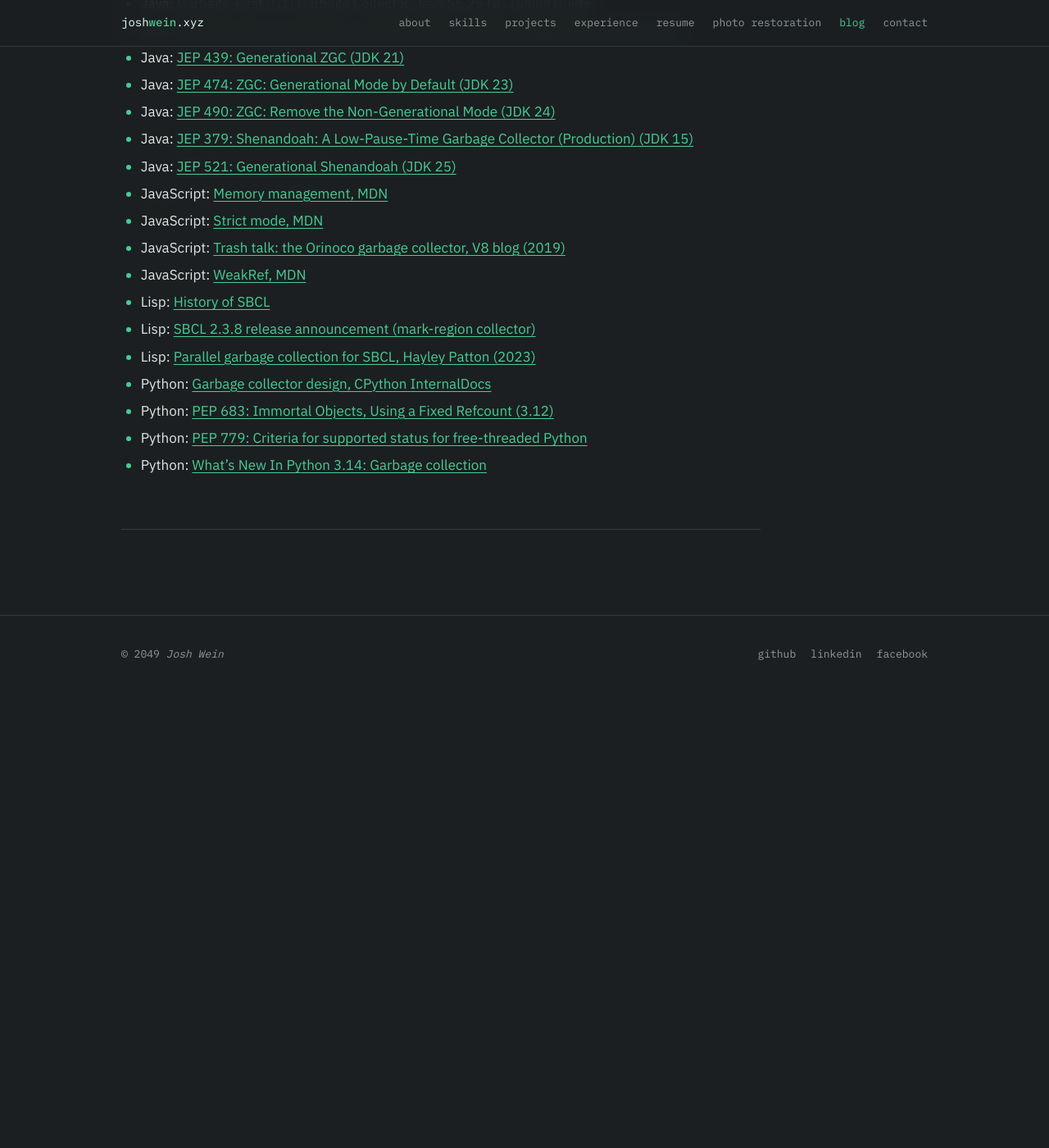
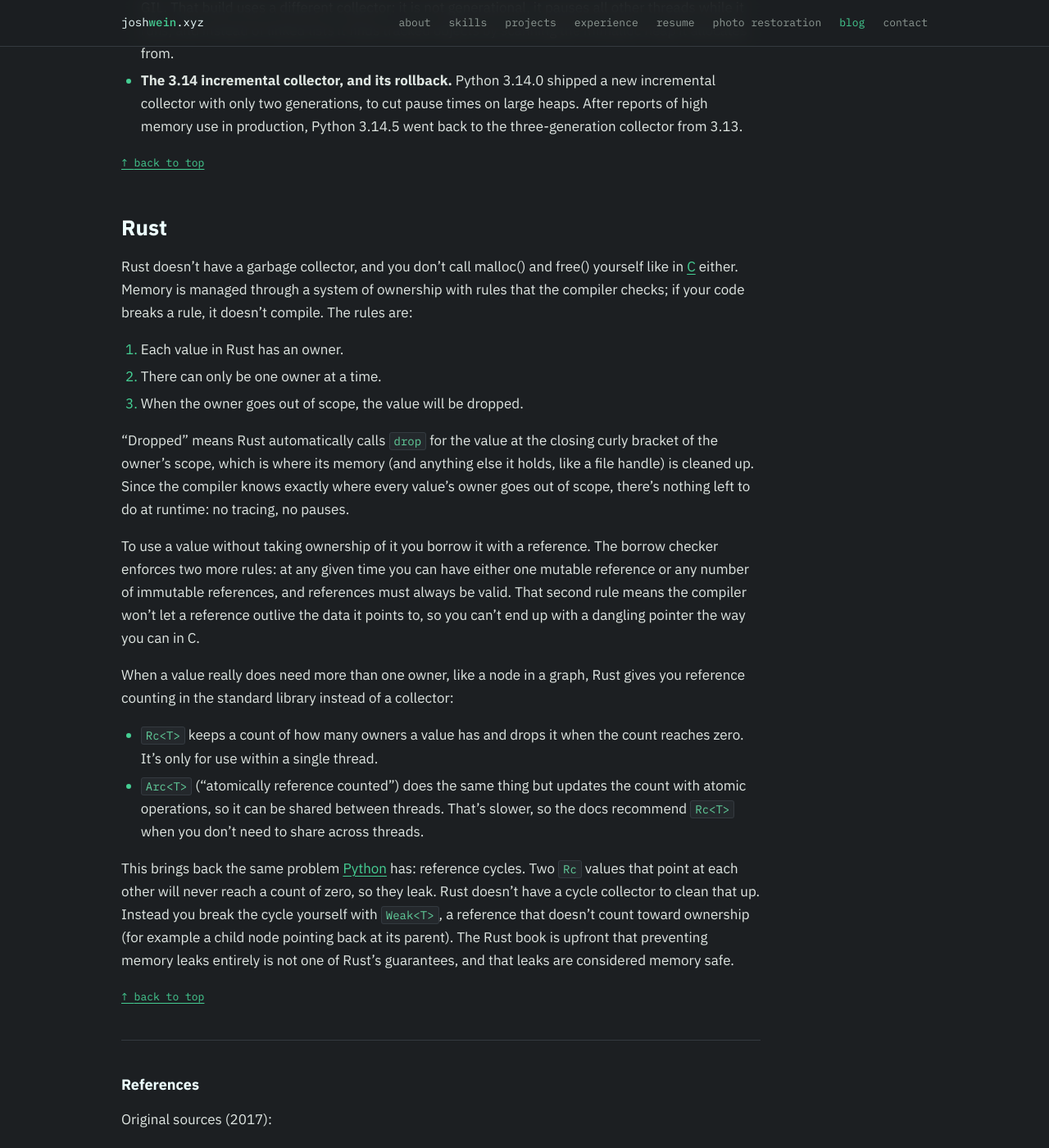
Before and after one commit to JoshWein/blog, a Jekyll site: the page built from _posts/2017-01-08-garbage-collection.md, in a window 1280 px wide and 1400 px high, scrolled down 8418 px. Shown: the whole window at 82% size. Built offline with Jekyll 4.4.1, drawn with Linux system fonts in a browser that asks for light colours; comment, search, counter and statistics services are not loaded; before the commit the page ends 9283 px from its top, so only the background shows below that; some of the changed text lies outside the part shown.

Commit message:
Add Go and Rust to the garbage collection post (#5)
* Restyle the blog to match the new joshwein.xyz design

Same dark palette, IBM Plex type, top bar and footer as the homepage.
Post list uses the numbered style from the projects section, code blocks get a
dark syntax theme. Drops Bootstrap 3 and jQuery: anchor scrolling is CSS now,
and the Xbox post's sidebar script is plain JS. The Canvas scaling post loads
MathJax 3 from jsDelivr since cdn.mathjax.org shut down.

Co-Authored-By: Claude Opus 5.5 <noreply@anthropic.com>
Claude-Session: https://claude.ai/code/session_01HtAirnyxZf7j2o6nmHTKFU

* Xbox post: keep Disqus full width, highlight the topmost visible section

Co-Authored-By: Claude Opus 5.5 <noreply@anthropic.com>
Claude-Session: https://claude.ai/code/session_01HtAirnyxZf7j2o6nmHTKFU

* Update the garbage collection post for 2026

Fix mistakes in the original (JavaScript reachability claim and example,
Python comment syntax and cycle-detection steps, Metaspace wording) and add
what has changed since 2017: G1/ZGC/Shenandoah in Java, V8's Orinoco and
WeakRef in JavaScript, SBCL's mark-region collector, and immortal objects,
free-threaded GC and the 3.14 incremental GC rollback in Python. New sources
are listed at the bottom; dead links updated.

Co-Authored-By: Claude Opus 5.5 <noreply@anthropic.com>
Claude-Session: https://claude.ai/code/session_01HtAirnyxZf7j2o6nmHTKFU

* Help search engines find the blog posts

Add jekyll-seo-tag (titles, meta descriptions, canonical URLs, Open Graph)
and jekyll-sitemap (/blog/sitemap.xml). Each post gets a description taken
from its own opening lines.

Co-Authored-By: Claude Opus 5.5 <noreply@anthropic.com>
Claude-Session: https://claude.ai/code/session_01HtAirnyxZf7j2o6nmHTKFU

* Add Go and Rust sections to the garbage collection post

Go: concurrent non-moving mark-sweep, escape analysis, GOGC/GOMEMLIMIT and
the Green Tea collector (default in Go 1.26). Rust: ownership, borrowing,
Rc/Arc reference counting and Weak to break cycles. Sources added to the
November 2026 list and checked by a separate review.

Co-Authored-By: Claude Opus 5.5 <noreply@anthropic.com>
Claude-Session: https://claude.ai/code/session_01HtAirnyxZf7j2o6nmHTKFU

---------

Co-authored-by: Claude <noreply@anthropic.com>

```diff
--- a/_posts/2017-01-08-garbage-collection.md
+++ b/_posts/2017-01-08-garbage-collection.md
@@ -2,20 +2,22 @@
 layout: post
 title: Garbage Collection in Different Languages
 title_description: Updated November 2026 for current versions of Java, JavaScript engines, SBCL and Python.
-description: 'Garbage collection is the automatic process of memory management. A quick rundown of how garbage collection and/or memory management is handled in C, Java, JavaScript, Lisp and Python.'
+description: 'Garbage collection is the automatic process of memory management. A quick rundown of how garbage collection and/or memory management is handled in C, Go, Java, JavaScript, Lisp, Python and Rust.'
 ---
 
 <div id="top"></div>
 
 Garbage collection is the automatic process of memory management. A garbage collector tries to clear up any unused memory or "garbage" to save space for a program. Different languages sometimes have different ways of handling garbage collection with some lower level languages relying on you to handle memory management on your own. I decided to put together a quick rundown of how garbage collection and/or memory management is handled in different languages. It's interesting to see the differences between the languages.
 
-> **Update (November 2026):** I originally wrote this in January 2017. A lot has changed since then, especially in Java and Python, so I've updated each section, fixed a few mistakes in the original, and added sources for the new material at the bottom.
+> **Update (November 2026):** I originally wrote this in January 2017. A lot has changed since then, especially in Java and Python, so I've updated each section, fixed a few mistakes in the original, added sections on Go and Rust, and added sources for the new material at the bottom.
 
 * [C](#c)
+* [Go](#go)
 * [Java](#java)
 * [JavaScript](#javascript)
 * [Lisp](#lisp)
 * [Python](#python)
+* [Rust](#rust)
 
 ## C
 
@@ -29,6 +31,24 @@ There are libraries for C that do exist to handle garbage collection such as The
 4. Finalization Phase: Any unreachable objects are enqueued for finalization. Finalization is the ability to execute user code right before an object is collected. This allows the system to reclaim any system resources or non-garbage-collected memory associated with the object.
 
 Because C doesn't tell the collector which words in memory are pointers, the Boehm GC is conservative: anything that looks like it could be a pointer into the heap is treated as one. Since it can't be sure whether a value is really a pointer, it can't safely move objects and rewrite pointers to them, so you don't get the compaction mentioned above.
+
+##### [back to top](#top)
+
+## Go
+
+Go has a garbage collector built into its runtime. It's a tracing collector that uses mark-sweep, the same basic idea as the [JavaScript](#javascript) section: starting from the roots, mark every value that can still be reached, then free everything that wasn't marked. Two things make it different from the [Java](#java) collectors:
+
+* It does most of its work concurrently with your program instead of stopping everything while it runs.
+* It's non-moving. Live objects stay where they are, so there's no compaction step.
+
+Go also tries to avoid creating garbage in the first place. The compiler runs escape analysis on every value: if it can prove a value doesn't outlive the function that created it, the value goes on the goroutine's stack and is freed automatically when the function returns. Only values that "escape to the heap" are the garbage collector's problem. You can see the compiler's decisions with `go build -gcflags=-m` (or `-m=3` for more detail).
+
+There are two main knobs for tuning it:
+
+* `GOGC` sets how much the heap can grow before the next collection, as a percentage of the live heap plus the GC roots (goroutine stacks and globals). The default is `GOGC=100`, so with 8 MiB of live heap and 2 MiB of stacks and globals, the next collection starts after roughly another 10 MiB is allocated. `GOGC=off` turns the collector off entirely.
+* `GOMEMLIMIT` (added in Go 1.19) sets a soft limit on the total memory the Go runtime uses, which makes the collector run more often as you get close to it.
+
+The newest change is the "Green Tea" collector, which became the default in Go 1.26 (February 2026). It still uses mark-sweep, but instead of scanning objects one at a time as it finds them, it works through memory a page at a time, which uses the CPU cache much better. The Go team expects a 10–40% reduction in garbage collection overhead for programs that lean on the collector heavily, though results vary.
 
 ##### [back to top](#top)
 
@@ -163,6 +183,27 @@ Python also exposes the garbage collector if you want to disable it by calling g
 
 ##### [back to top](#top)
 
+## Rust
+
+Rust doesn't have a garbage collector, and you don't call malloc() and free() yourself like in [C](#c) either. Memory is managed through a system of ownership with rules that the compiler checks; if your code breaks a rule, it doesn't compile. The rules are:
+
+1. Each value in Rust has an owner.
+2. There can only be one owner at a time.
+3. When the owner goes out of scope, the value will be dropped.
+
+"Dropped" means Rust automatically calls `drop` for the value at the closing curly bracket of the owner's scope, which is where its memory (and anything else it holds, like a file handle) is cleaned up. Since the compiler knows exactly where every value's owner goes out of scope, there's nothing left to do at runtime: no tracing, no pauses.
+
+To use a value without taking ownership of it you borrow it with a reference. The borrow checker enforces two more rules: at any given time you can have either one mutable reference or any number of immutable references, and references must always be valid. That second rule means the compiler won't let a reference outlive the data it points to, so you can't end up with a dangling pointer the way you can in C.
+
+When a value really does need more than one owner, like a node in a graph, Rust gives you reference counting in the standard library instead of a collector:
+
+* `Rc<T>` keeps a count of how many owners a value has and drops it when the count reaches zero. It's only for use within a single thread.
+* `Arc<T>` ("atomically reference counted") does the same thing but updates the count with atomic operations, so it can be shared between threads. That's slower, so the docs recommend `Rc<T>` when you don't need to share across threads.
+
+This brings back the same problem [Python](#python) has: reference cycles. Two `Rc` values that point at each other will never reach a count of zero, so they leak. Rust doesn't have a cycle collector to clean that up. Instead you break the cycle yourself with `Weak<T>`, a reference that doesn't count toward ownership (for example a child node pointing back at its parent). The Rust book is upfront that preventing memory leaks entirely is not one of Rust's guarantees, and that leaks are considered memory safe.
+
+##### [back to top](#top)
+
 ---
 
 #### References
@@ -185,6 +226,10 @@ Original sources (2017):
 Added in the November 2026 update:
 
 * C: [A garbage collector for C and C++ (Boehm GC home page)](https://www.hboehm.info/gc/)
+* Go: [A Guide to the Go Garbage Collector](https://go.dev/doc/gc-guide)
+* Go: [runtime package documentation (GOGC)](https://pkg.go.dev/runtime)
+* Go: [Go 1.26 Release Notes: New garbage collector](https://go.dev/doc/go1.26)
+* Go: [The Green Tea Garbage Collector, Go blog (2025)](https://go.dev/blog/greenteagc)
 * Java: [JEP 122: Remove the Permanent Generation](https://openjdk.org/jeps/122)
 * Java: [Other Considerations: Class Metadata, Java SE 25 GC Tuning Guide](https://docs.oracle.com/en/java/javase/25/gctuning/other-considerations.html)
 * Java: [JEP 248: Make G1 the Default Garbage Collector (JDK 9)](https://openjdk.org/jeps/248)
@@ -206,3 +251,8 @@ Added in the November 2026 update:
 * Python: [PEP 683: Immortal Objects, Using a Fixed Refcount (3.12)](https://peps.python.org/pep-0683/)
 * Python: [PEP 779: Criteria for supported status for free-threaded Python](https://peps.python.org/pep-0779/)
 * Python: [What's New In Python 3.14: Garbage collection](https://docs.python.org/3/whatsnew/3.14.html)
+* Rust: [What Is Ownership?, The Rust Programming Language](https://doc.rust-lang.org/book/ch04-01-what-is-ownership.html)
+* Rust: [References and Borrowing, The Rust Programming Language](https://doc.rust-lang.org/book/ch04-02-references-and-borrowing.html)
+* Rust: [Rc&lt;T&gt;, the Reference Counted Smart Pointer, The Rust Programming Language](https://doc.rust-lang.org/book/ch15-04-rc.html)
+* Rust: [Reference Cycles Can Leak Memory, The Rust Programming Language](https://doc.rust-lang.org/book/ch15-06-reference-cycles.html)
+* Rust: [std::sync::Arc documentation](https://doc.rust-lang.org/std/sync/struct.Arc.html)
```
